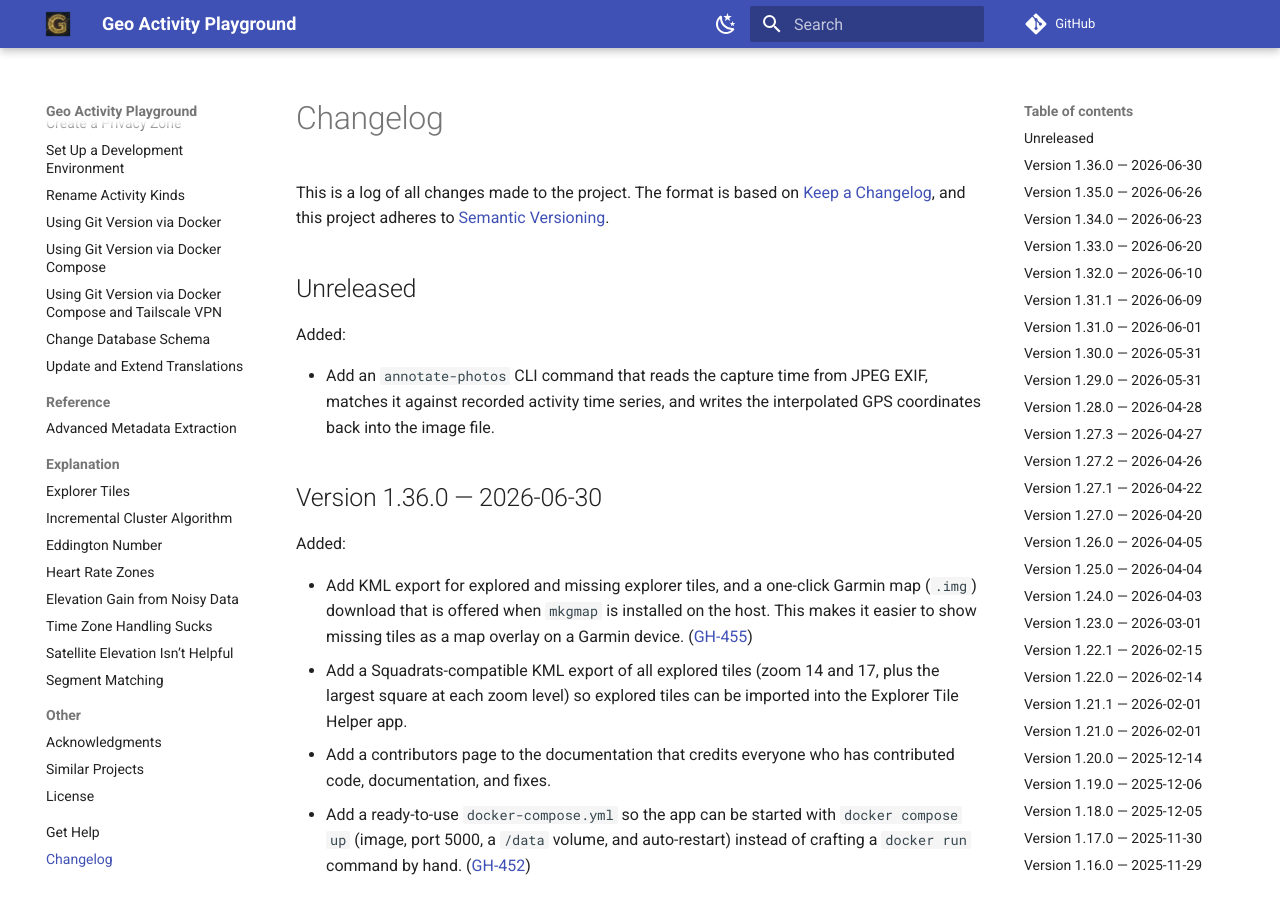
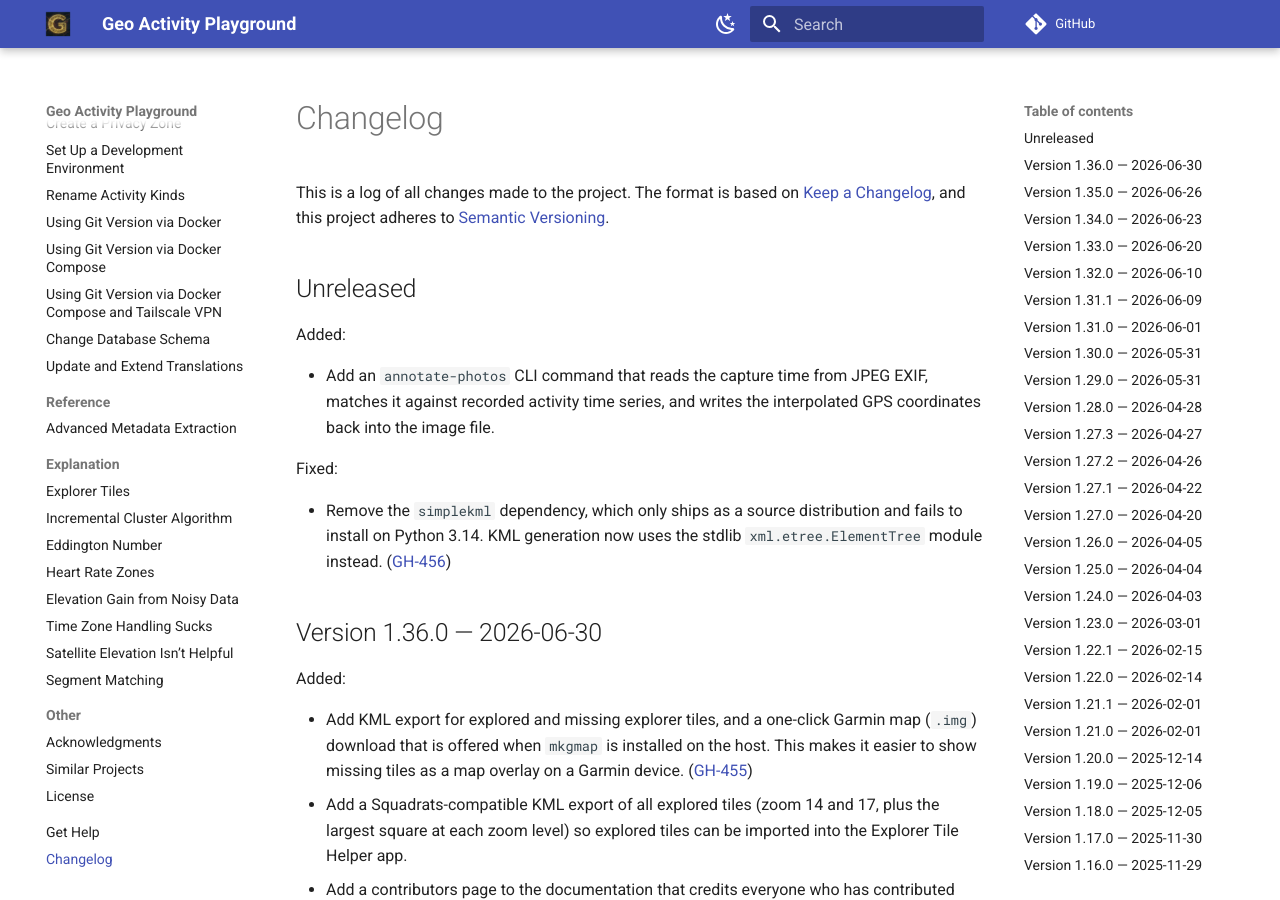
Before and after one commit to martin-ueding/geo-activity-playground, an MkDocs documentation site: the page built from docs/changelog.md, in a window 1280 px wide and 900 px high. Built offline with MkDocs 1.6.1 and Material for MkDocs 9.7.7, drawn with Linux system fonts in a browser that asks for light colours; comment, search, counter and statistics services are not loaded.

Commit message:
docs: changelog entry for simplekml removal
Refs: GH-456

```diff
--- a/docs/changelog.md
+++ b/docs/changelog.md
@@ -20,6 +20,10 @@ Types of changes
 Added:
 
 - Add an `annotate-photos` CLI command that reads the capture time from JPEG EXIF, matches it against recorded activity time series, and writes the interpolated GPS coordinates back into the image file.
+
+Fixed:
+
+- Remove the `simplekml` dependency, which only ships as a source distribution and fails to install on Python 3.14. KML generation now uses the stdlib `xml.etree.ElementTree` module instead. ([GH-456](https://github.com/martin-ueding/geo-activity-playground/issues/456))
 
 ## Version 1.36.0 — 2026-06-30
 
```
